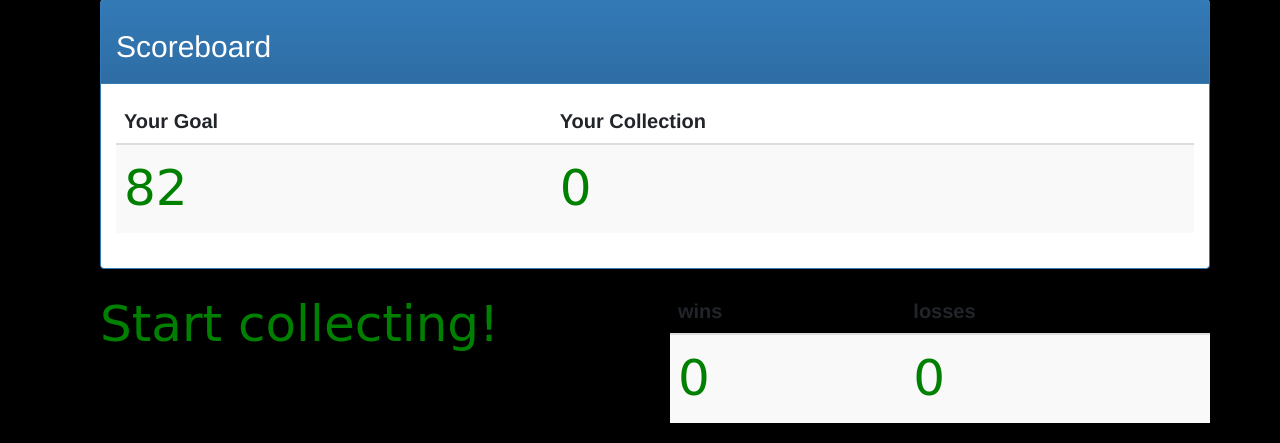
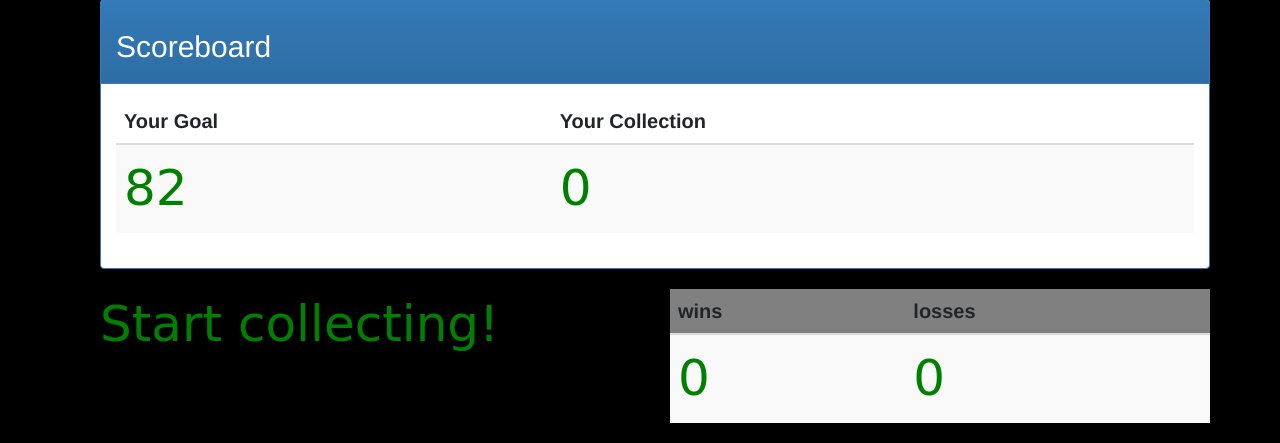
Before and after one commit to JorgeTheCreator/week-4-game, a PHP site: page / in a window 1280 px wide. Shown: the part 1004-1447 px from the top of the page. Run offline with PHP 8.4, Linux system fonts and the light colour scheme; some libraries are stand-ins or nearby versions; some web fonts are replaced.

Commit message:
changes to score-board fonts

```diff
--- a/assets/css/style.css
+++ b/assets/css/style.css
@@ -20,7 +20,10 @@ header {
   border-radius:20px;
 }
 
-
+#score-board{
+  background-color:gray;
+  font-size:20px;
+}
 
 
 
--- a/index.html
+++ b/index.html
@@ -74,7 +74,7 @@
 		<div class="col-md-6">
 			<table class="table table-striped table-hover">
 				<thead>
-					<tr>
+					<tr id="score-board">
 						<th>wins</th>
 						<th>losses</th>
 					</tr>
```
